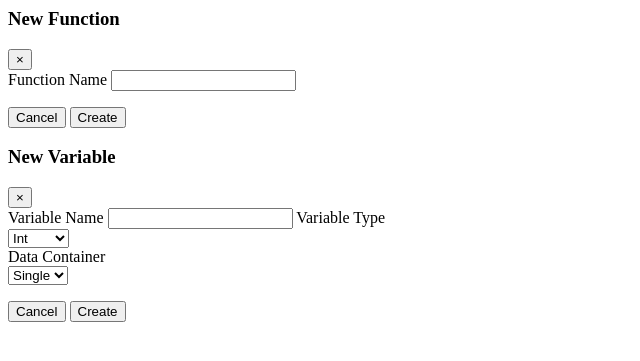
After one commit to zorlockstudios/NodeWeb, a PHP site: page /bootstrap.php in a window 1280 px wide. The commit adds this page. Shown: the top 361 px of the page, without its empty margins (0-640 px from the left). Run offline with PHP 8.4, Linux system fonts and the light colour scheme.

Commit message:
Added Support for Bootstrap Modals for Text Entry

```diff
--- a/Editor/body.php
+++ b/Editor/body.php
@@ -1,4 +1,7 @@
 <body style="width:100%; height:100%;">
+<?php
+include 'bootstrap.php';
+?>
 <canvas id="canvas" style="display:block;  height: 100vh; width: 100vw; "></canvas>
 <script type="text/javascript" language="javascript">
 Init();
--- /dev/null
+++ b/Editor/bootstrap.php
@@ -0,0 +1,62 @@
+<div class="modal fade hide" id="newfuncModal" tabindex="-1" role="dialog" aria-labelledby="myModalLabel" aria-hidden="true">
+    <div class="modal-dialog" role="document">
+            <div class="modal-content">
+                <div class="modal-header">
+                    <h3 class="modal-title" id="myModalLabel">New Function</h3>
+                    <button type="button" class="close" data-dismiss="modal" aria-hidden="true">×</button>
+                </div>
+                <div class="modal-body">
+                    <form>
+                        <div class="form-group">
+                            <label for="functionname" class="control-label">Function Name</label>
+                            <input type="text" class="form-control" id="functionname"></textarea>
+                        </div>
+                    </form>
+                </div>
+                <div class="modal-footer">
+                    <button class="btn" data-dismiss="modal" aria-hidden="true">Cancel</button>
+                    <button class="btn btn-primary" data-dismiss="modal" onclick="CreateNewFunction()">Create</button>
+                </div>
+            </div>
+        </div><!-- /.modal-content -->
+    </div><!-- /.modal-dialog -->
+</div><!-- /.modal -->
+
+<div class="modal fade hide" id="newvarModal" tabindex="-1" role="dialog" aria-labelledby="myModalLabel" aria-hidden="true">
+    <div class="modal-dialog" role="document">
+        <div class="modal-content">
+            <div class="modal-header">
+                <h3 class="modal-title" id="myModalLabel">New Variable</h3>
+                <button type="button" class="close" data-dismiss="modal" aria-hidden="true">×</button>
+            </div>
+            <div class="modal-body">
+                <form>
+                    <label for="varname" class="control-label">Variable Name</label>
+                    <input type="text" class="form-control" id="varname"></textarea>
+                    <label for="vartype" class="control-label">Variable Type</label>
+                    <div class="form-group" id="vartype">
+                        <select>
+                            <option>Int</option>
+                            <option>Float</option>
+                            <option>String</option>
+                            <option>Bool</option>
+                            <option>Object</option>
+                        </select>
+                    </div>
+                    <label for="contype" class="control-label">Data Container</label>
+                    <div class="form-group" id="contype">
+                        <select>
+                            <option>Single</option>
+                            <option>Array</option>
+                            <option>Map</option>
+                        </select>
+                    </div>
+                </form>
+            </div>
+            <div class="modal-footer">
+                <button class="btn" data-dismiss="modal" aria-hidden="true">Cancel</button>
+                <button class="btn btn-primary" data-dismiss="modal">Create</button>
+            </div>
+        </div><!-- /.modal-content -->
+    </div><!-- /.modal-dialog -->
+</div><!-- /.modal -->
--- a/Editor/editor.php
+++ b/Editor/editor.php
@@ -1,4 +1,6 @@
 <script src="https://ajax.googleapis.com/ajax/libs/jquery/3.5.1/jquery.min.js"></script>
+<link rel="stylesheet" href="https://cdn.jsdelivr.net/npm/bootstrap@4.5.3/dist/css/bootstrap.min.css" integrity="sha384-TX8t27EcRE3e/ihU7zmQxVncDAy5uIKz4rEkgIXeMed4M0jlfIDPvg6uqKI2xXr2" crossorigin="anonymous">
+<script src="https://cdn.jsdelivr.net/npm/bootstrap@4.5.3/dist/js/bootstrap.bundle.min.js" integrity="sha384-ho+j7jyWK8fNQe+A12Hb8AhRq26LrZ/JpcUGGOn+Y7RsweNrtN/tE3MoK7ZeZDyx" crossorigin="anonymous"></script>
 <script src="PixelFontCanvas.js"></script>
 <script src="enums.js"></script>
 <script src="nodeweb.js"></script>
```
Also changed, not shown: Editor/nodeweb.js (+88 -9 lines).
